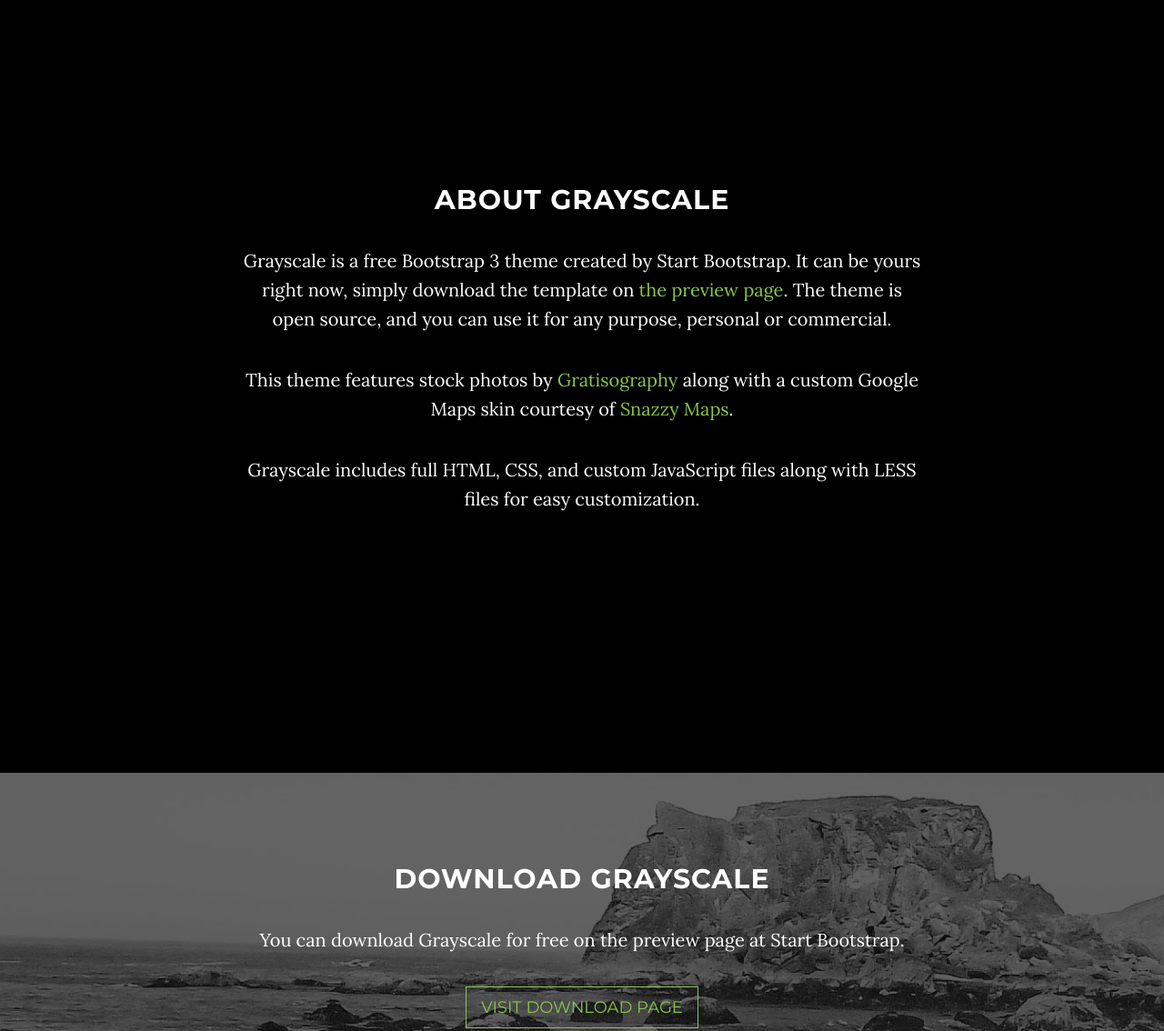
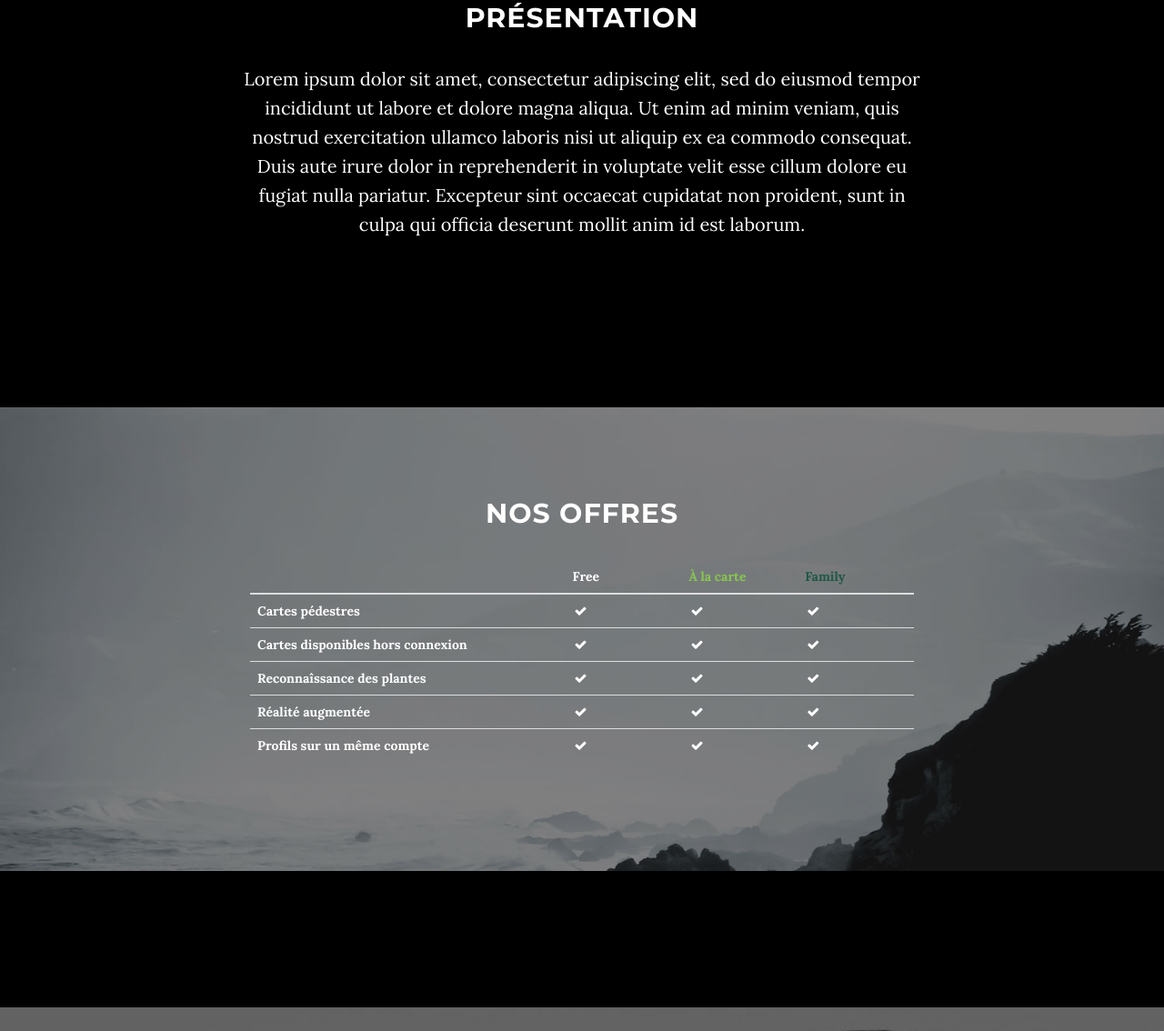
Before and after one commit to anthonycheseaux/PicAdventure, a website: page index.html in a window 1280 px wide. Shown: the part 847-1981 px from the top of the page at 91% size. Drawn offline with nearby package versions, Linux system fonts and the light colour scheme; some packages are replaced by stand-ins of ours.

Commit message:
version 5

```diff
--- a/css/grayscale.css
+++ b/css/grayscale.css
@@ -218,7 +218,8 @@
   }
 }
 .content-section {
-  padding-top: 100px;
+  padding-top: 50px;
+  padding-bottom : 100px;
 }
 .download-section {
   width: 100%;
@@ -231,6 +232,18 @@
   background-size: cover;
   -o-background-size: cover;
 }
+.prestations-section {
+  width: 100%;
+  padding: 50px 0;
+  color: white;
+  background: url(../img/intro-bg1.jpg) no-repeat center center scroll;
+  background-color: black;
+  -webkit-background-size: cover;
+  -moz-background-size: cover;
+  background-size: cover;
+  -o-background-size: cover;
+}
+
 #map {
   width: 100%;
   height: 200px;
@@ -238,9 +251,13 @@
 }
 @media (min-width: 767px) {
   .content-section {
-    padding-top: 250px;
+    padding-top: 50px;
+	padding-bottom : 100px;
   }
   .download-section {
+    padding: 100px 0;
+  }
+  .prestations-section {
     padding: 100px 0;
   }
   #map {
@@ -258,16 +275,16 @@
   border-radius: 0;
 }
 .btn-default {
-  border: 1px solid #42DCA3;
-  color: #42DCA3;
+  border: 1px solid #89c64d;
+  color: #89c64d;
   background-color: transparent;
 }
 .btn-default:hover,
 .btn-default:focus {
-  border: 1px solid #42DCA3;
+  border: 1px solid #89c64d;
   outline: none;
   color: black;
-  background-color: #42DCA3;
+  background-color: #89c64d;
 }
 ul.banner-social-buttons {
   margin-top: 0;
--- a/index.html
+++ b/index.html
@@ -20,7 +20,7 @@
     <link href="https://fonts.googleapis.com/css?family=Montserrat:400,700" rel="stylesheet" type="text/css">
 
     <!-- Theme CSS -->
-    <link href="css/grayscale.min.css" rel="stylesheet">
+    <link href="css/grayscale.css" rel="stylesheet">
 
     <!-- HTML5 Shim and Respond.js IE8 support of HTML5 elements and media queries -->
     <!-- WARNING: Respond.js doesn't work if you view the page via file:// -->
@@ -101,29 +101,71 @@
     </header>
 
 
-    <!-- About Section -->
+    <!-- Presentation Section -->
     <section id="presentation" class="container content-section text-center">
         <div class="row">
             <div class="col-lg-8 col-lg-offset-2">
-                <h2>About Grayscale</h2>
-                <p>Grayscale is a free Bootstrap 3 theme created by Start Bootstrap. It can be yours right now, simply download the template on <a
-href="http://startbootstrap.com/template-overviews/grayscale/">the preview page</a>. The theme is open source, and you can use it
-for any purpose, personal or commercial.</p>
-                <p>This theme features stock photos by <a href="http://gratisography.com/">Gratisography</a> along with a custom Google Maps skin
-courtesy of <a href="http://snazzymaps.com/">Snazzy Maps</a>.</p>
-                <p>Grayscale includes full HTML, CSS, and custom JavaScript files along with LESS files for easy customization.</p>
+                <h2>Présentation</h2>
+                <p>Lorem ipsum dolor sit amet, consectetur adipiscing elit,
+				sed do eiusmod tempor incididunt ut labore et dolore magna aliqua.
+				Ut enim ad minim veniam, quis nostrud exercitation ullamco laboris
+				nisi ut aliquip ex ea commodo consequat. Duis aute irure dolor in reprehenderit
+				in voluptate velit esse cillum dolore eu fugiat nulla pariatur.
+				Excepteur sint occaecat cupidatat non proident, sunt in culpa qui officia deserunt mollit anim id est laborum.</p>
             </div>
         </div>
     </section>
 
-    <!-- Download Section -->
+    <!-- Prestations Section -->
     <section id="prestations" class="content-section text-center">
-        <div class="download-section">
+        <div class="prestations-section">
             <div class="container">
                 <div class="col-lg-8 col-lg-offset-2">
-                    <h2>Download Grayscale</h2>
-                    <p>You can download Grayscale for free on the preview page at Start Bootstrap.</p>
-                    <a href="http://startbootstrap.com/template-overviews/grayscale/" class="btn btn-default btn-lg">Visit Download Page</a>
+                    <h2>Nos offres</h2>
+                    <p></p>
+
+					<table class="table table-inverse" style="text-align: left">
+					<thead>
+						<tr>
+						  <th></th>
+						  <th><div style="width: 75px">Free</div></th>
+						  <th style="color: #89C64D"><div style="width: 75px">À la carte</div></th>
+						  <th style="color: #1F5845"><div style="width: 75px">Family</div></th>
+						</tr>
+					</thead>
+					<tbody>
+						<tr>
+						  <th scope="row">Cartes pédestres</th>
+						  <td><i class="fa fa-check fa-fw"/></td>
+						  <td><i class="fa fa-check fa-fw"/></td>
+						  <td><i class="fa fa-check fa-fw"/></td>
+						</tr>
+						<tr>
+						  <th scope="row">Cartes disponibles hors connexion</th>
+						  <td><i class="fa fa-check fa-fw"/></td>
+						  <td><i class="fa fa-check fa-fw"/></td>
+						  <td><i class="fa fa-check fa-fw"/></td>
+						</tr>
+						<tr>
+						  <th scope="row">Reconnaîssance des plantes</th>
+						  <td><i class="fa fa-check fa-fw"/></td>
+						  <td><i class="fa fa-check fa-fw"/></td>
+						  <td><i class="fa fa-check fa-fw"/></td>
+						</tr>
+						<tr>
+						  <th scope="row">Réalité augmentée</th>
+						  <td><i class="fa fa-check fa-fw"/></td>
+						  <td><i class="fa fa-check fa-fw"/></td>
+						  <td><i class="fa fa-check fa-fw"/></td>
+						</tr>
+						<tr>
+						  <th scope="row">Profils sur un même compte</th>
+						  <td><i class="fa fa-check fa-fw"/></td>
+						  <td><i class="fa fa-check fa-fw"/></td>
+						  <td><i class="fa fa-check fa-fw"/></td>
+						</tr>
+					</tbody>
+				</table>
                 </div>
             </div>
         </div>
@@ -151,7 +193,8 @@
 
                 <ul class="list-inline banner-social-buttons">
                     <li>
-                        <a href="https://www.facebook.com/PicAdventure-332421357117779" class="btn btn-default btn-lg"><i class="fa fa-facebook fa-fw"></i> <span
+                        <a href="https://www.facebook.com/PicAdventure-332421357117779" class="btn btn-default btn-lg"><i class="fa fa-facebook
+fa-fw"></i> <span
 class="network-name">Facebook</span></a>
                     </li>
 					<li>
```
Also changed, not shown: css/grayscale.min.css, font/Mohave/Mohave Italics.otf (added), font/Mohave/Mohave-Bold Italics.otf (added), font/Mohave/Mohave-Bold.otf (added), font/Mohave/Mohave-SemiBold Italics.otf (added), font/Mohave/Mohave-SemiBold.otf (added), font/Mohave/Mohave.otf (added), img/logo_b_petit.png (added).
